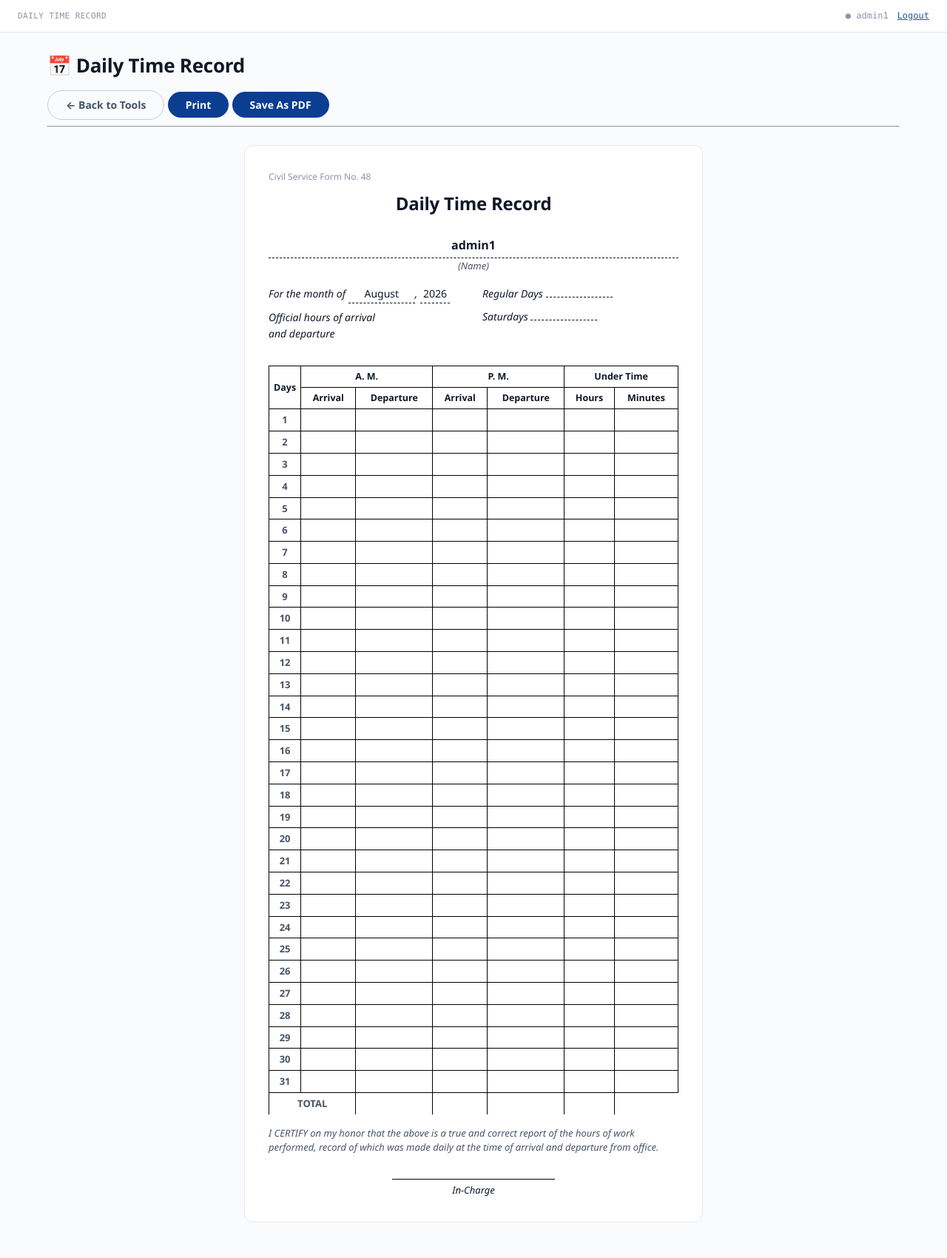
After one commit to civ1977/smashed_sfs_project, a Django app: page /tools/dtr/ in a window 1280 px wide. The commit adds this page. Shown: the whole page at 74% size. Run offline with Django 5.2, Linux system fonts and the light colour scheme; a user stored in the database is signed in; data that the repository does not hold is empty; parts of the project's set-up code (start-up, migrations or seed data) failed here and were passed over.

Commit message:
Add Daily Time Record page under Tools
Reproduces Civil Service Form No. 48 as a print-ready HTML page,
pre-filled with the logged-in teacher's name and the current month/
year. Available to every teacher role from a new "Daily Time Record"
card on /tools/, since it's a personal form rather than a role-gated
one - the old "no tools for your role" fallback is now unreachable
and removed.

Co-Authored-By: Claude Sonnet 5 <noreply@anthropic.com>

```diff
--- a/smashed_sfs/accounts/views.py
+++ b/smashed_sfs/accounts/views.py
@@ -1,4 +1,5 @@
 import math
+from datetime import date
 
 from django.shortcuts import render, redirect
 from django.contrib.auth import login, authenticate, logout
@@ -356,3 +357,15 @@ def tools(request):
         'is_adviser': is_adviser,
         'is_school_admin': is_school_admin,
     })
+
+
+@login_required
+def daily_time_record(request):
+    teacher = Teacher.objects.filter(username=request.user.username).first()
+    today = date.today()
+    return render(request, 'accounts/dtr.html', {
+        'teacher': teacher,
+        'month_name': today.strftime('%B'),
+        'year': today.strftime('%Y'),
+        'days': range(1, 32),
+    })
--- a/smashed_sfs/smashed_sfs/urls.py
+++ b/smashed_sfs/smashed_sfs/urls.py
@@ -23,6 +23,7 @@ urlpatterns = [
     path('logout/', views.logout_view, name='logout'),
     path('ancillary/', views.ancillary, name='ancillary'),
     path('tools/', views.tools, name='tools'),
+    path('tools/dtr/', views.daily_time_record, name='daily_time_record'),
 
     path('students/', include('students.urls')),
     path('grades/', include('grades.urls')),
--- /dev/null
+++ b/smashed_sfs/templates/accounts/dtr.html
@@ -0,0 +1,134 @@
+{% extends 'base.html' %}
+
+{% block breadcrumb %}DAILY TIME RECORD{% endblock %}
+
+{% block content %}
+<div class="no-print">
+    <h2>&#128197; Daily Time Record</h2>
+    <a href="{% url 'tools' %}" class="btn ghost">&larr; Back to Tools</a>
+    <button type="button" class="btn" onclick="window.print()">Print</button>
+    <button type="button" class="btn btn-success" onclick="window.print()">Save As PDF</button>
+    <hr>
+</div>
+
+<div class="dtr-form">
+    <div class="dtr-form-tag">Civil Service Form No. 48</div>
+    <h1 class="dtr-title">Daily Time Record</h1>
+
+    <div class="dtr-name-line">{{ teacher.full_name|default:request.user.get_full_name|default:request.user.username }}</div>
+    <div class="dtr-name-label">(Name)</div>
+
+    <div class="dtr-meta">
+        <div class="dtr-meta-left">
+            <div>For the month of <span class="dtr-fill">{{ month_name }}</span>, <span class="dtr-fill dtr-fill-year">{{ year }}</span></div>
+            <div>Official hours of arrival<br>and departure</div>
+        </div>
+        <div class="dtr-meta-right">
+            <div>Regular Days <span class="dtr-fill"></span></div>
+            <div>Saturdays <span class="dtr-fill"></span></div>
+        </div>
+    </div>
+
+    <table class="dtr-table">
+        <thead>
+            <tr>
+                <th rowspan="3">Days</th>
+                <th colspan="2">A. M.</th>
+                <th colspan="2">P. M.</th>
+                <th colspan="2">Under Time</th>
+            </tr>
+            <tr>
+                <th>Arrival</th>
+                <th>Departure</th>
+                <th>Arrival</th>
+                <th>Departure</th>
+                <th>Hours</th>
+                <th>Minutes</th>
+            </tr>
+        </thead>
+        <tbody>
+            {% for day in days %}
+            <tr>
+                <td class="dtr-day">{{ day }}</td>
+                <td></td>
+                <td></td>
+                <td></td>
+                <td></td>
+                <td></td>
+                <td></td>
+            </tr>
+            {% endfor %}
+            <tr class="dtr-total-row">
+                <td colspan="2" class="dtr-total-label">TOTAL</td>
+                <td></td>
+                <td></td>
+                <td></td>
+                <td></td>
+            </tr>
+        </tbody>
+    </table>
+
+    <p class="dtr-certify">
+        <em>I CERTIFY on my honor that the above is a true and correct report of the hours of work
+        performed, record of which was made daily at the time of arrival and departure from office.</em>
+    </p>
+
+    <div class="dtr-signature">
+        <div class="dtr-signature-line"></div>
+        <div class="dtr-signature-label"><em>In-Charge</em></div>
+    </div>
+</div>
+
+<style>
+    .dtr-form {
+        max-width: 620px;
+        margin: var(--space-5) auto;
+        padding: var(--space-6);
+        border: 1px solid var(--line);
+        border-radius: var(--radius-lg);
+        background: var(--card);
+        font-family: var(--font-body);
+    }
+    .dtr-form-tag { font-size: 12px; color: var(--ink-faint); }
+    .dtr-title { text-align: center; font-size: 24px; margin: var(--space-2) 0 var(--space-5); }
+    .dtr-name-line {
+        border-bottom: 1px dashed #000;
+        text-align: center;
+        font-weight: 700;
+        padding-bottom: var(--space-1);
+        min-height: 1.4em;
+    }
+    .dtr-name-label { text-align: center; font-style: italic; font-size: 13px; color: var(--ink-soft); margin-bottom: var(--space-4); }
+    .dtr-meta { display: flex; justify-content: space-between; gap: var(--space-5); font-size: 14px; margin-bottom: var(--space-4); }
+    .dtr-meta-left, .dtr-meta-right { flex: 1; }
+    .dtr-meta div { margin-bottom: var(--space-2); font-style: italic; }
+    .dtr-fill { display: inline-block; min-width: 90px; border-bottom: 1px dashed #000; text-align: center; font-style: normal; }
+    .dtr-fill-year { min-width: 40px; }
+
+    .dtr-table { width: 100%; border-collapse: collapse; font-size: 13px; margin-bottom: var(--space-4); }
+    .dtr-table th, .dtr-table td {
+        border: 1px solid #000;
+        text-align: center;
+        padding: 4px 6px;
+    }
+    .dtr-table thead th { font-weight: 700; }
+    .dtr-day { font-weight: 600; width: 32px; }
+    .dtr-table td:not(.dtr-day):not(.dtr-total-label) { height: 22px; }
+    .dtr-total-row td { font-weight: 700; }
+    .dtr-total-label { text-align: right; padding-right: var(--space-3); }
+
+    .dtr-certify { font-size: 13px; line-height: 1.5; margin-bottom: var(--space-6); }
+
+    .dtr-signature { text-align: center; margin-top: var(--space-6); }
+    .dtr-signature-line { border-bottom: 1px solid #000; width: 220px; margin: 0 auto var(--space-1); }
+    .dtr-signature-label { font-size: 13px; }
+
+    @media print {
+        @page { size: letter; margin: 0.5in; }
+        .no-print, .header, .alert { display: none !important; }
+        body { background: #fff; }
+        .container { box-shadow: none; margin: 0; padding: 0; max-width: none; }
+        .dtr-form { border: none; max-width: none; }
+    }
+</style>
+{% endblock %}
```
Also changed, not shown: smashed_sfs/templates/accounts/tools.html (+7 -7 lines).
